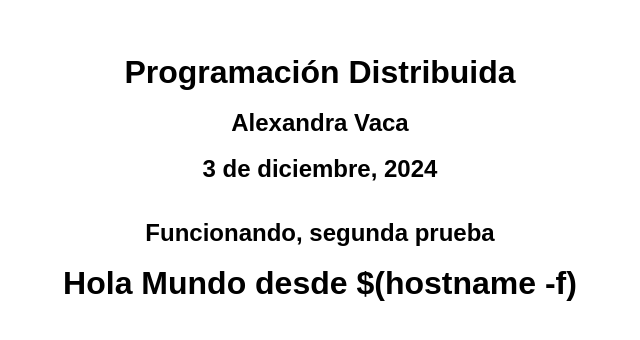
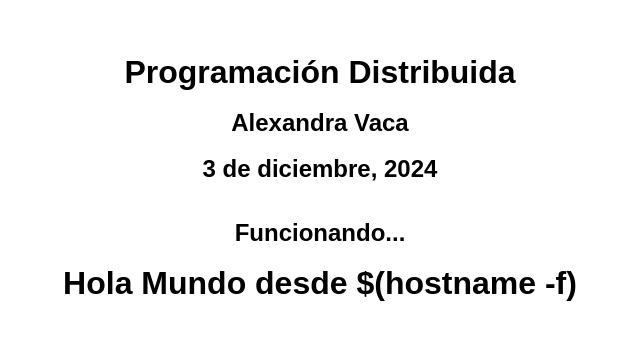
Before and after one commit to alwxav98/Practice-LB, a plain HTML site: page index.html in a window 1280 px wide. Shown: the part 222-562 px from the top of the page, without its empty margins (320-960 px from the left). Drawn offline with Linux system fonts and the light colour scheme.

Commit message:
Change code line

```diff
--- a/index.html
+++ b/index.html
@@ -27,7 +27,7 @@
     <h2>3 de diciembre, 2024</h2>
     <br>
     <br>
-    <h2>Funcionando, segunda prueba</h2>
+    <h2>Funcionando...</h2>
     <br>
     <h1>Hola Mundo desde $(hostname -f)</h1
 </body>
```
